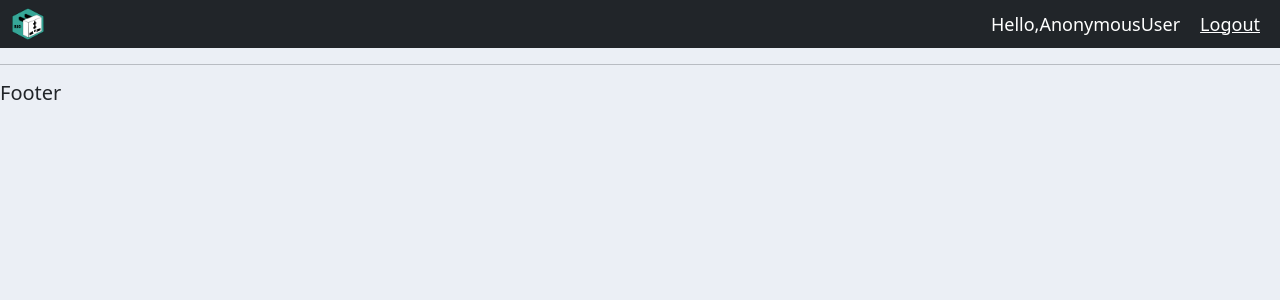
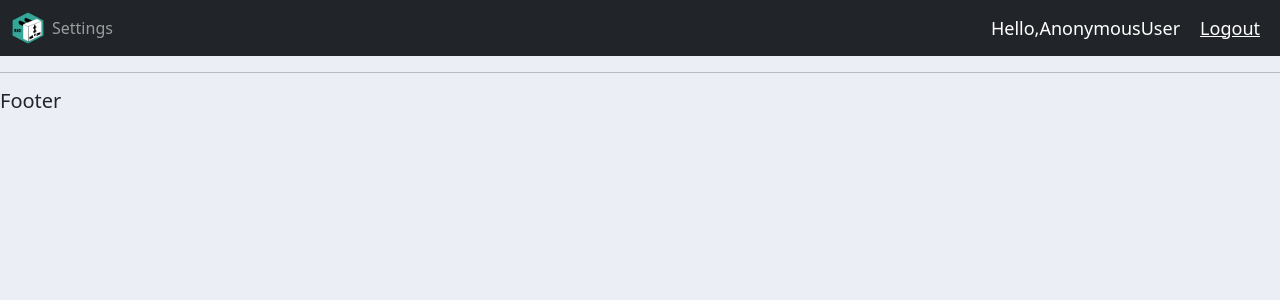
Before and after one commit to kkgan02/django-order-management, a Django app: template crm/accounts/templates/accounts/main.html in a window 1280 px wide. Shown: the top 300 px of the page. Run offline with Django 4.2, Linux system fonts and the light colour scheme; the template is opened without the code that fills it, so the values that code supplies are empty.

Commit message:
nav bar show user setting if is not staff

```diff
--- a/crm/accounts/templates/accounts/navbar.html
+++ b/crm/accounts/templates/accounts/navbar.html
@@ -29,6 +29,10 @@
         <li class="nav-item">
           <a class="nav-link" href="{% url 'products' %}">Products</a>
         </li>
+        {% else %}
+        <li class="nav-item">
+          <a class="nav-link" href="{% url 'account' %}">Settings</a>
+        </li>
         {% endif %}
       </ul>
     </div>
```
